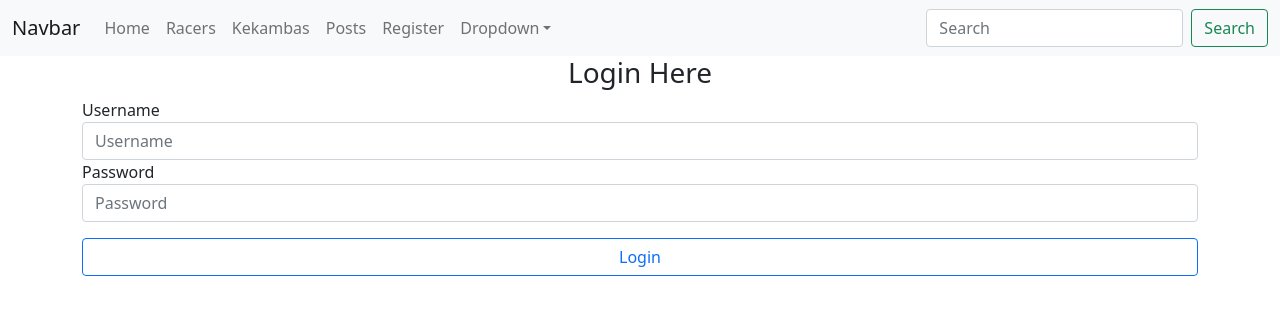
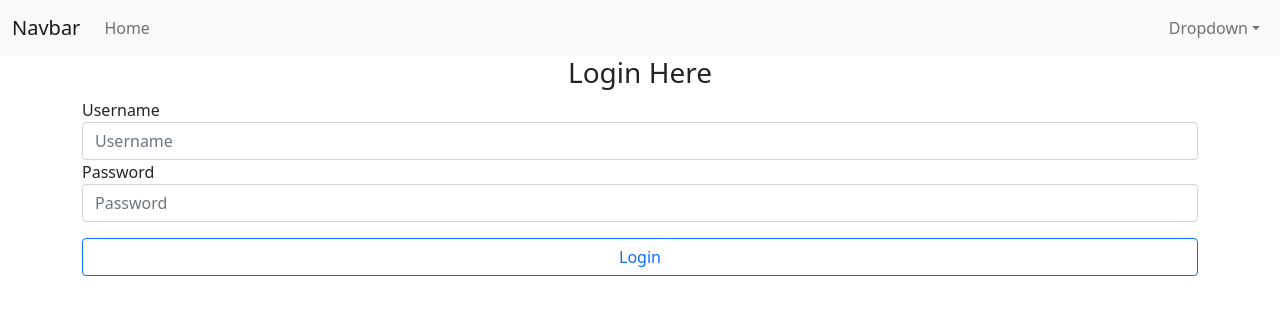
Before and after one commit to bstanton773/kekambas-79_react, a React (Create React App) app: page /login in a window 1280 px wide. Shown: the top 314 px of the page. Built offline with nearby package versions, Linux system fonts and the light colour scheme.

Commit message:
Update when logged in

```diff
--- a/src/App.js
+++ b/src/App.js
@@ -16,7 +16,8 @@ export default class App extends Component {
             name: 'Brian',
             count: 0,
             message: null,
-            category: null
+            category: null,
+            loggedIn: localStorage.getItem('token')
         }
     }
 
@@ -46,11 +47,17 @@ export default class App extends Component {
         })
     }
 
+    logIn = (token) => {
+        this.setState({
+            loggedIn: token
+        })
+    }
+
 
     render() {
         return (
             <>
-                <Navbar />
+                <Navbar loggedIn={this.state.loggedIn}/>
                 <div className='container'>
                     {this.state.message ? <AlertMessage message={this.state.message} category={this.state.category} flashMessage={this.flashMessage} /> : null}
                     <Routes>
@@ -59,7 +66,7 @@ export default class App extends Component {
                         <Route path="kekambas" element={<Kekambas />} />
                         <Route path="posts" element={<PostList /> } />
                         <Route path="register" element={<Register flashMessage={this.flashMessage} /> } />
-                        <Route path="login" element={<Login flashMessage={this.flashMessage} /> } />
+                        <Route path="login" element={<Login flashMessage={this.flashMessage} logUserIn={this.logIn}/> } />
                     </Routes>
 
                 </div>
--- a/src/components/Navbar.js
+++ b/src/components/Navbar.js
@@ -15,6 +15,8 @@ export default class Navbar extends Component {
                         <li className="nav-item">
                             <Link className="nav-link" to="/">Home</Link>
                         </li>
+                        {this.props.loggedIn ? (
+                            <>
                             <li className="nav-item">
                             <Link className="nav-link" to="/racers">Racers</Link>
                             </li>
@@ -24,25 +26,29 @@ export default class Navbar extends Component {
                             <li className="nav-item">
                                 <Link className="nav-link" to="/posts">Posts</Link>
                             </li>
-                        <li className="nav-item">
-                            <Link className="nav-link" to="/register">Register</Link>
-                        </li>
+                            </>
+                        ) : null}
+
+                    </ul>
+                    <ul className="navbar-nav ms-auto mb-2 mb-lg-0">
                         <li className="nav-item dropdown">
                         <a className="nav-link dropdown-toggle" href="/" id="navbarDropdown" role="button" data-bs-toggle="dropdown" aria-expanded="false">
                             Dropdown
                         </a>
-                        <ul className="dropdown-menu" aria-labelledby="navbarDropdown">
-                            <li><a className="dropdown-item" href="/">Action</a></li>
-                            <li><a className="dropdown-item" href="/">Another action</a></li>
-                            <li><hr className="dropdown-divider"></hr></li>
-                            <li><a className="dropdown-item" href="/">Something else here</a></li>
+                        <ul className="dropdown-menu dropdown-menu-end" aria-labelledby="navbarDropdown">
+                            {this.props.loggedIn ? (
+                            <>
+                                <li><a className="dropdown-item" href="/">Logout</a></li>
+                            </>
+                            ) : (
+                            <>
+                            <li><Link className="dropdown-item" to="/login">Login</Link></li>
+                            <li><Link className="dropdown-item" to="/register">Register</Link></li>
+                            </>
+                            )}
                         </ul>
                         </li>
                     </ul>
-                    <form className="d-flex">
-                        <input className="form-control me-2" type="search" placeholder="Search" aria-label="Search" />
-                        <button className="btn btn-outline-success" type="submit">Search</button>
-                    </form>
                     </div>
                 </div>
             </nav>
--- a/src/views/Login.js
+++ b/src/views/Login.js
@@ -26,6 +26,7 @@ export default class Login extends Component {
         let token = await data.token
         localStorage.setItem('token', token)
         this.props.flashMessage('You have successfully logged in.', 'success')
+        this.props.logUserIn(token)
         this.setState({
             redirect: '/'
         })
```
Lines whose indentation alone changed are shown as unchanged.
